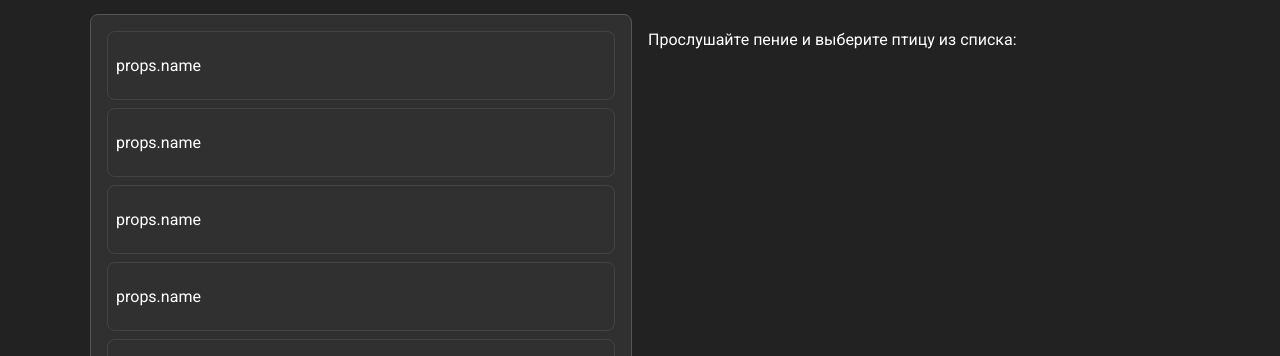
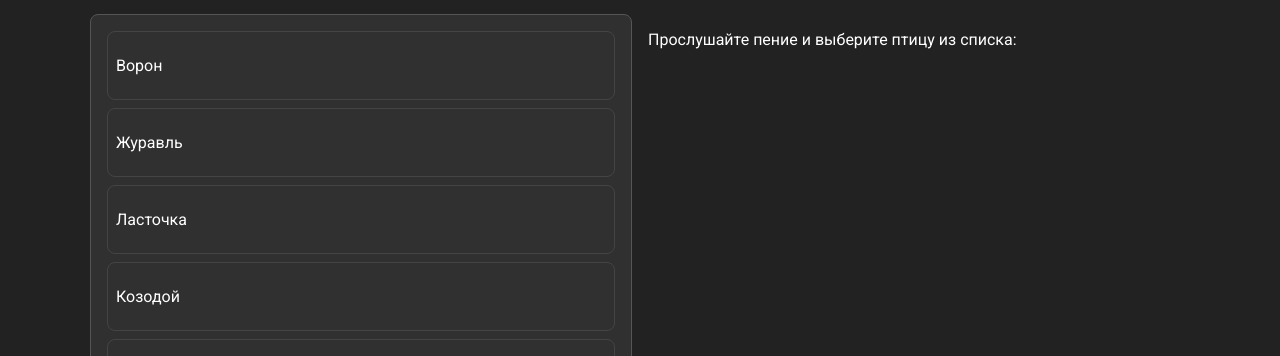
Before and after one commit to htmlprogrammist/songbird, a React (Create React App) app: page / in a window 1280 px wide. Shown: the part 439-795 px from the top of the page. Built offline with nearby package versions, Linux system fonts and the light colour scheme; no server answers.

Commit message:
fix: displays the name of a bird

```diff
--- a/src/components/Options/Answer/index.jsx
+++ b/src/components/Options/Answer/index.jsx
@@ -36,7 +36,7 @@ const Option = (props) => {
     }}>
       <div className='options-answer__checkbox' style={props.style}>
       </div>
-      <p className='options-answer__title'>props.name</p>
+      <p className='options-answer__title'>{props.name}</p>
     </Variant>
   );
 }
```
